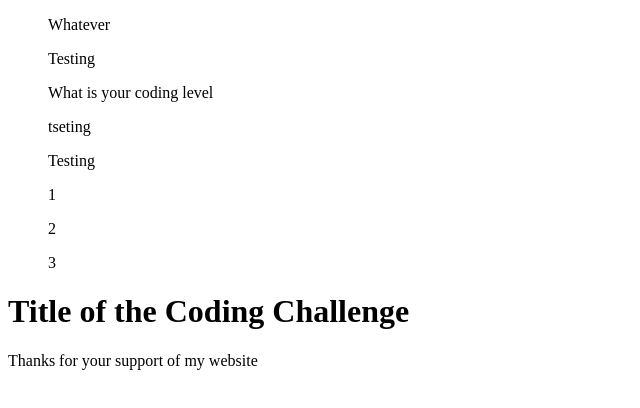
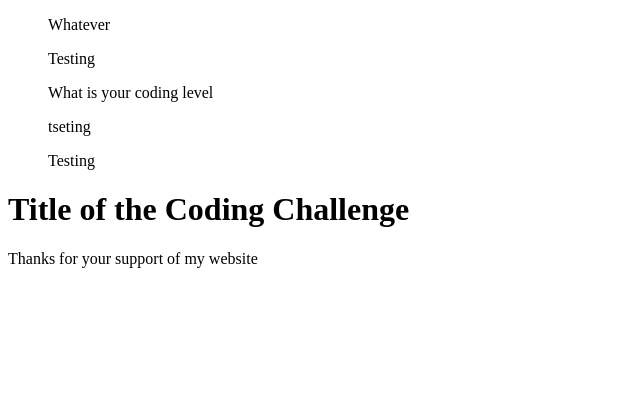
Before and after one commit to john2796/coding-challeges, a plain HTML site: page index.html in a window 1280 px wide. Shown: the whole page, without its empty margins (0-640 px from the left). Drawn offline with Linux system fonts and the light colour scheme.

Commit message:
working on youtube javascript

```diff
--- a/index.html
+++ b/index.html
@@ -17,9 +17,7 @@
       <ul class="li">What is your coding level</ul>
       <ul class="li">tseting</ul>
       <ul class="li">Testing</ul>
-      <ul class="li">1</ul>
-      <ul class="li">2</ul>
-      <ul class="li">3</ul>
+
     </nav>
 
 
```
